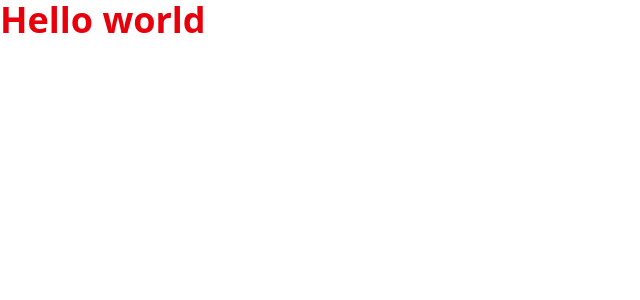
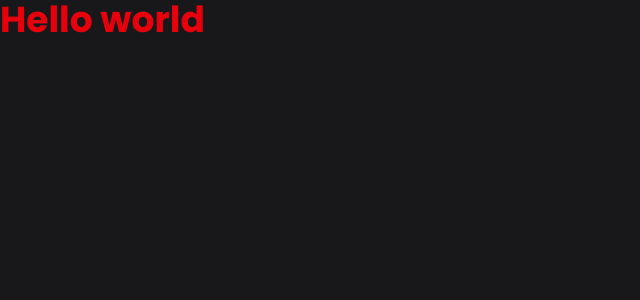
Before and after one commit to rwxjejedx/portofolio, a React (Vite) app in the folder my-portofolio-apps/: page / in a window 1280 px wide. Shown: the top 300 px of the page, without its empty margins (0-640 px from the left). Built offline with nearby package versions, Linux system fonts and the light colour scheme.

Commit message:
feat:ganti font ke poppoins

```diff
--- a/my-portofolio-apps/index.html
+++ b/my-portofolio-apps/index.html
@@ -2,11 +2,15 @@
 <html lang="en">
   <head>
     <meta charset="UTF-8" />
-    <link rel="icon" type="image/svg+xml" href="/vite.svg" />
+    <link rel="icon" type="image/svg+xml" href="/favicon.ico" />
     <meta name="viewport" content="width=device-width, initial-scale=1.0" />
-    <title>my-portofolio-apps</title>
+    <!-- Font Poppins -->
+    <link rel="preconnect" href="https://fonts.googleapis.com">
+    <link rel="preconnect" href="https://fonts.gstatic.com" crossorigin>
+    <link href="https://fonts.googleapis.com/css2?family=Poppins:wght@400;500;600;700&display=swap" rel="stylesheet">
+    <title>Julham Maulana</title>
   </head>
-  <body>
+  <body class="bg-zinc-900 text-white">
     <div id="root"></div>
     <script type="module" src="/src/main.tsx"></script>
   </body>
--- a/my-portofolio-apps/src/index.css
+++ b/my-portofolio-apps/src/index.css
@@ -1 +1,7 @@
 @import "tailwindcss";
+
+@layer base{
+  body {
+    font-family: "Poppins", sans-serif;
+  }
+}
```
